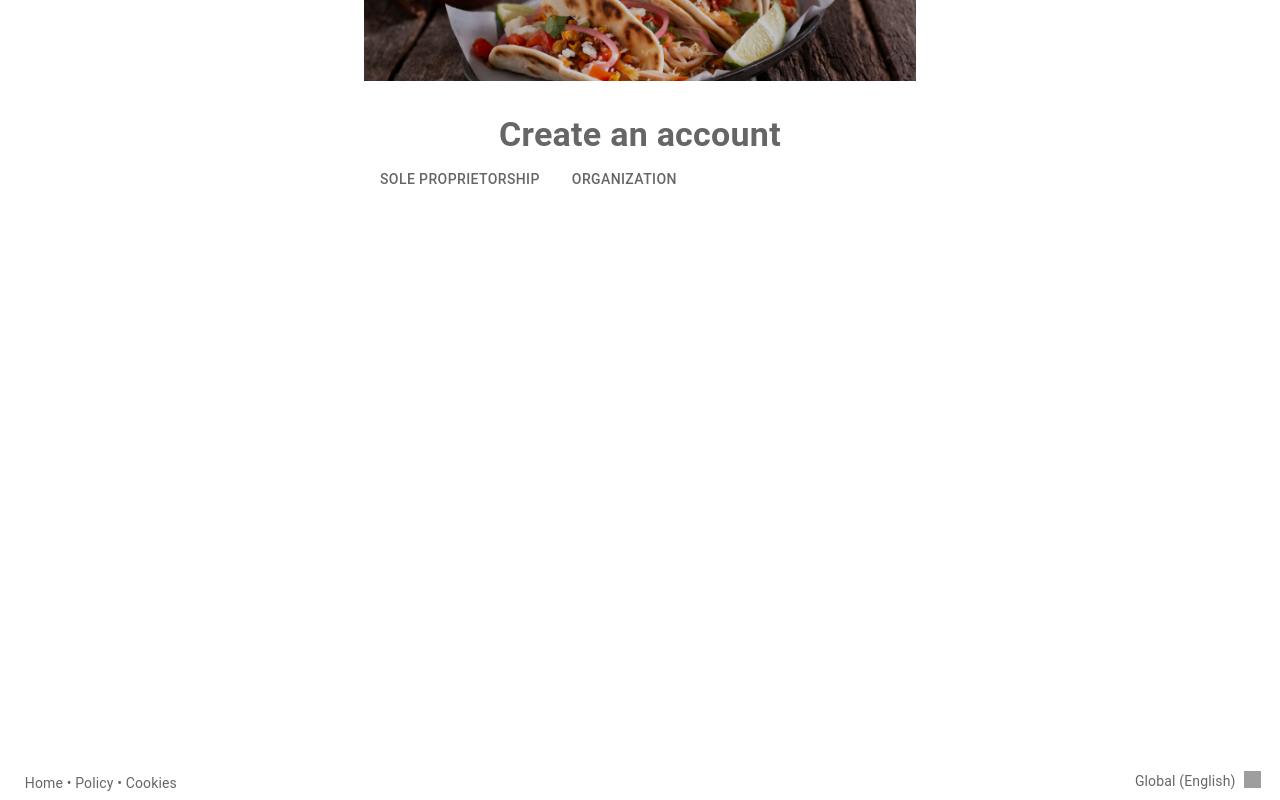
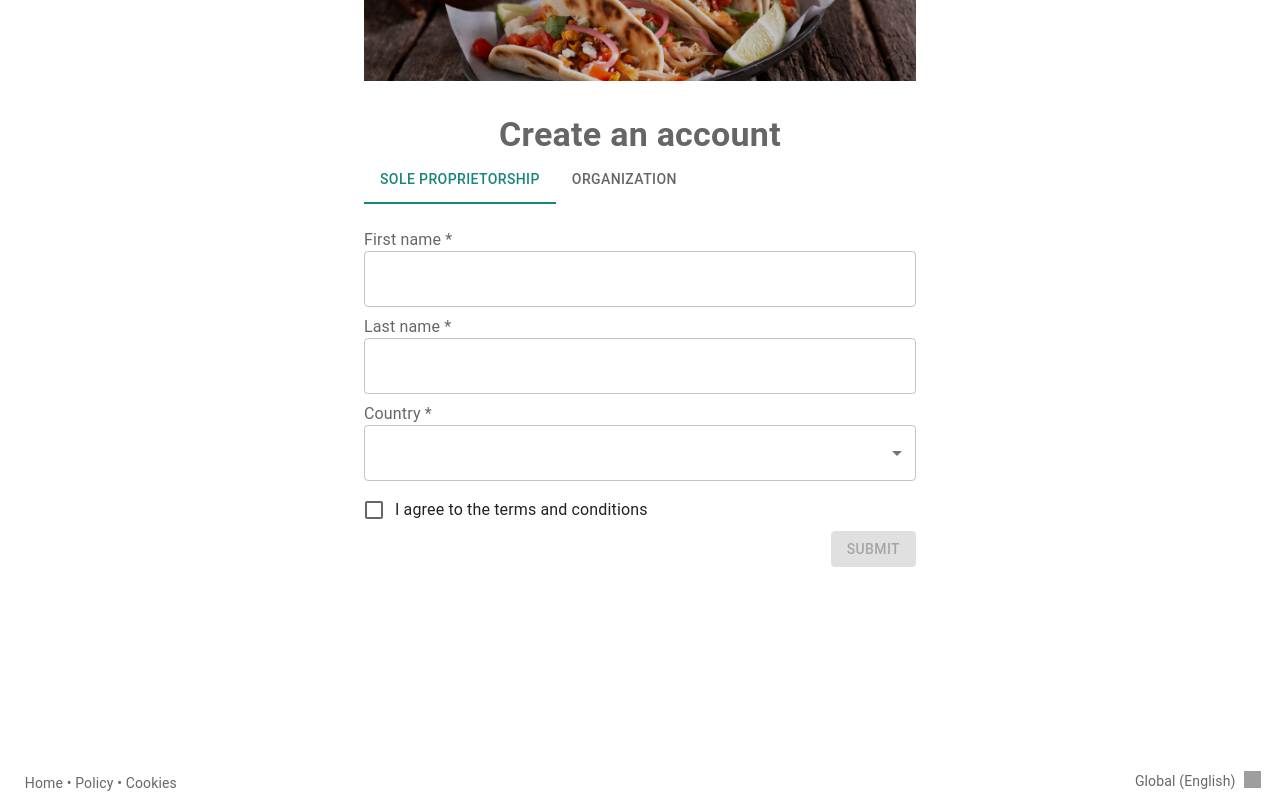
Before and after one commit to adyen-examples/adyen-afp-sample, a React (Create React App) app in the folder react-app/: page /signup in a window 1280 px wide. Built offline with nearby package versions, Linux system fonts and the light colour scheme; grey boxes are pictures that could not be loaded.

Commit message:
Fix default tab in Signup screen

```diff
--- a/react-app/src/signup/Signup.js
+++ b/react-app/src/signup/Signup.js
@@ -14,7 +14,7 @@
 
 function Signup() {
 
-    const [value, setValue] = React.useState('individual');
+    const [value, setValue] = React.useState('soleproprietorship');
 
     const handleTabChange = (event, newValue) => {
         setValue(newValue);
```
